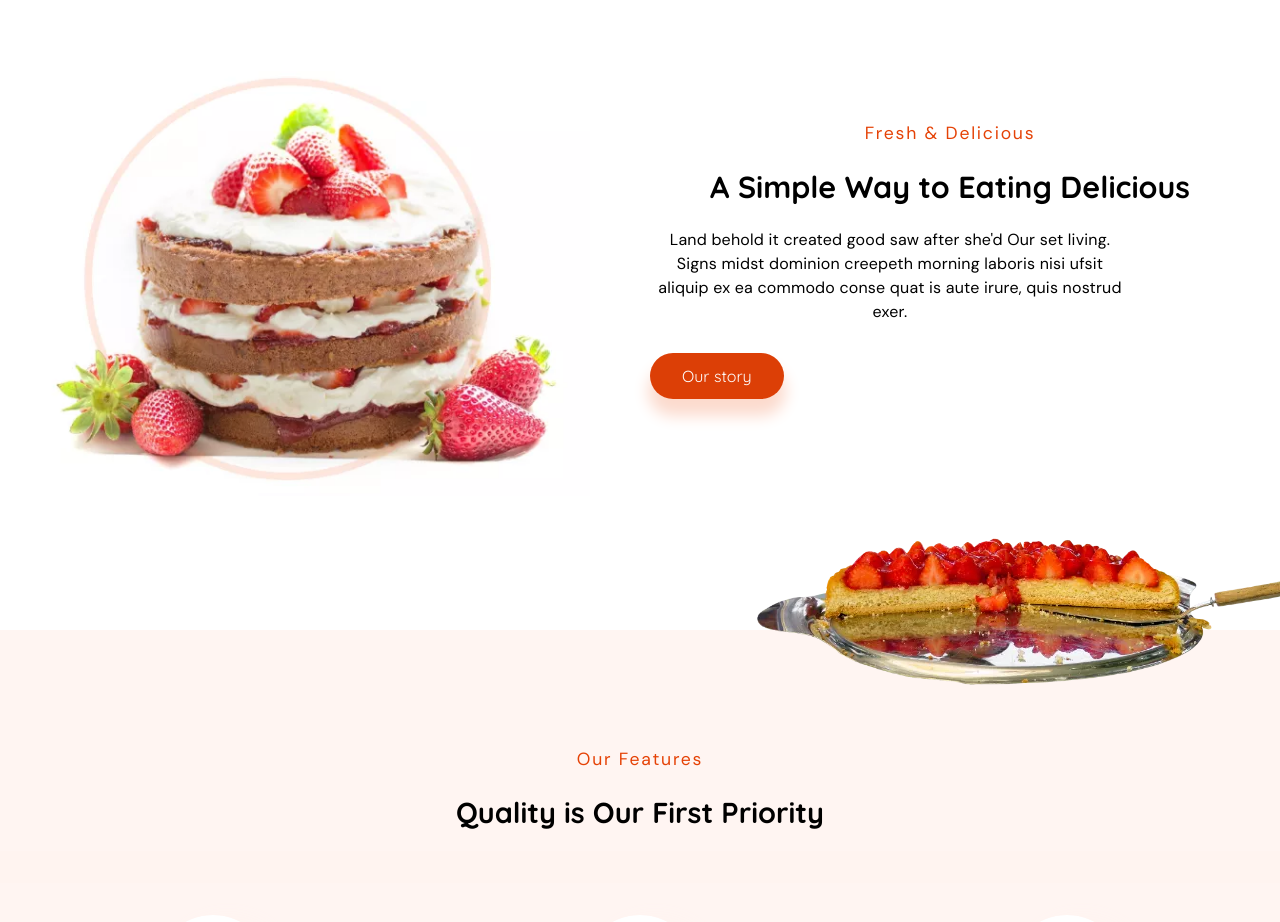
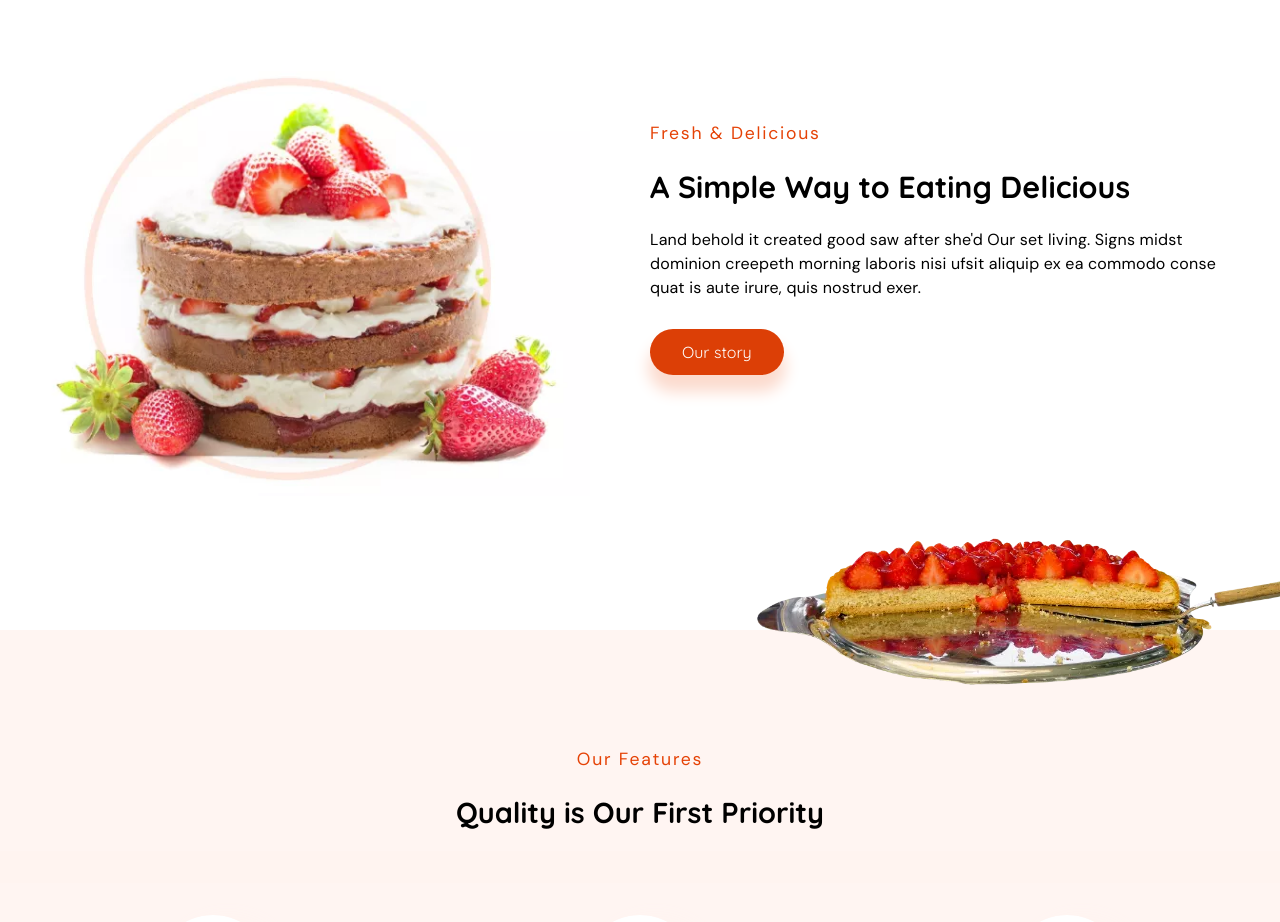
Before and after one commit to Iyshhwarya/Food-Drinks-Website, a plain HTML site: page index.html in a window 1280 px wide. Shown: the part 1680-2602 px from the top of the page. Drawn offline with nearby package versions, Linux system fonts and the light colour scheme.

Commit message:
gffjnwefwefjk

```diff
--- a/css/feature.css
+++ b/css/feature.css
@@ -158,7 +158,7 @@
     display: block;
   }
   .FeaturePage_child1--image img {
-    width: 85%;
+    width: 100%;
   }
   .FeaturePage_child2 .FeaturePage_child2--para2 {
     font-size: 1.8em;
--- a/css/footer.css
+++ b/css/footer.css
@@ -136,6 +136,7 @@
 @media (min-width: 768px) {
   .FooterPage .FooterPage_parent {
     padding: 2em;
+
   }
   .FooterPage .FooterPage_parent--part1 {
     display: grid;
@@ -150,6 +151,7 @@
     flex-wrap: nowrap;
     align-items: flex-start;
     justify-content: center;
+
   }
   .FooterPage .FooterPage_parent {
     width: 100%;
--- a/css/insta.css
+++ b/css/insta.css
@@ -87,6 +87,9 @@
     object-fit: contain;
   }
 
+
+
+
   @media (min-width: 1000px) {
     .InstaPage .InstaPage_parent {
       height: 300px;
--- a/css/story.css
+++ b/css/story.css
@@ -130,26 +130,41 @@
 
 @media (min-width: 768px) {
   .StoryPage_parent .StoryPage_child2 {
-    width: 100%;
-    padding: 0em;
-    margin: 0em;
+    width: auto;
+    height: auto;
+    padding-bottom:10em;
+    margin:0em;
+    text-align: center;
   }
   .StoryPage_child2 .StoryPage_child2--para2 {
     padding-left: 1.4em;
+    text-align: center;
   }
   .StoryPage_child2 .StoryPage_child2--para4 {
     padding-left: 2em;
+    text-align: center;
   }
   .StoryPage_child2 .StoryPage_child2--para1 {
     padding-left: 2em;
+    text-align: center;
   }
   .StoryPage_child2 .StoryPage_child2--para3 {
     font-size: 0.9em;
     line-height: 1.4em;
-    width: 80%;
     padding-left: 2em;
+    text-align: center;
+  }
+  .StoryPage_parent .StoryPage_child1--image {
+    height: auto;
+    width: 550px;
+    margin: 0em;
+
   }
 }
+
+
+
+
 
 @media (min-width: 1000px) {
   .StoryPage {
@@ -179,10 +194,12 @@
     margin-bottom: 1em;
     font-size: 1.1em;
     padding: 0em;
+    text-align: left;
   }
   .StoryPage_child2 .StoryPage_child2--para2 {
     font-size: 1.9em;
     padding-left: 0em;
+    text-align: left;
   }
   .StoryPage_child2 .StoryPage_child2--para3 {
     margin-top: 0em;
@@ -190,6 +207,7 @@
     font-size: 1em;
     line-height: 1.5em;
     padding-left: 0em;
+    text-align: left;
   }
 
   .StoryPage_child2 .StoryPage_child2--para4 {
--- a/css/testimonial.css
+++ b/css/testimonial.css
@@ -154,7 +154,6 @@ transition:background-color 0.5s ease;
 @media only screen and (max-width:767px){
     .TestimonialPage{
        height:auto;
-
     }
     .TestimonialPage .TestimonialPage_Parent{
         height:auto
@@ -209,6 +208,9 @@ transition:background-color 0.5s ease;
         padding-left:0em;
     }
 }
+
+
+
 @media(min-width:1000px){
     .TestimonialPage .TestimonialPage_Parent{
         height:650px;
--- a/css/vedio.css
+++ b/css/vedio.css
@@ -85,7 +85,7 @@
 
 
 
-@media only screen and (max-width:767px){
+@media only screen and (max-width:1024px){
 
     .VideoPage {
         height: 400px;
```
